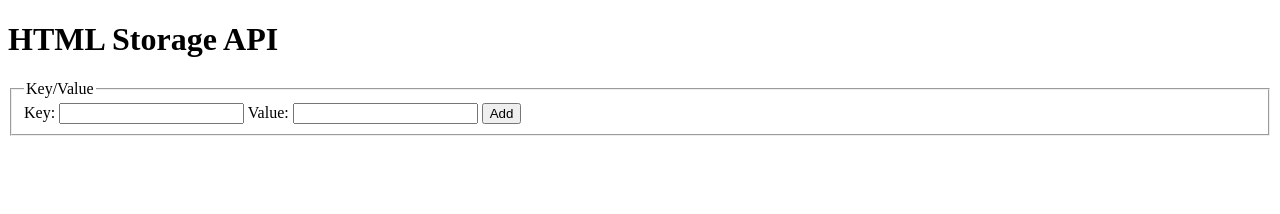
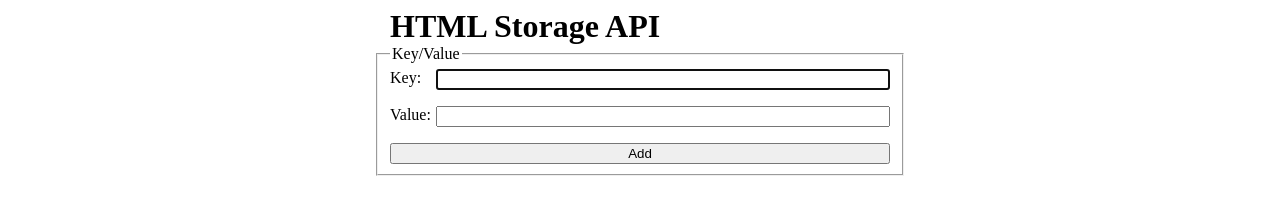
Before and after one commit to LucLucero/DM122_WebStorage, a plain HTML site: page localStorage/index.html in a window 1280 px wide. Drawn offline with Linux system fonts and the light colour scheme.

Commit message:
segundo commit

```diff
--- a/localStorage/index.html
+++ b/localStorage/index.html
@@ -5,7 +5,10 @@
     <meta http-equiv="X-UA-Compatible" content="IE=edge">
     <meta name="viewport" content="width=device-width, initial-scale=1.0">
     <title>HTML5 Storage API</title>
+    <link rel="stylesheet" href="./style/index.css">
 </head>
+
+
 <body>
 
 <!--
@@ -13,21 +16,24 @@
 
 
 -->
+    <h1>HTML Storage API</h1>
 
-<h1>HTML Storage API</h1>
-   <fieldset>
+   <fieldset class="form-fieldset" onsubmit="">
+
     <legend>Key/Value</legend>
+    <form class="form-content">
         <label>
-        Key:
-        <input type="text" name="key">
+            <span>Key:</span>
+            <input type="text" name="key" autofocus>
         </label>
         <label>
-        Value:
+            <span>Value:</span>
             <input type="text" name="Value">
         </label>
         <button>
             Add
         </button>
+    </form>
 
 
    </fieldset>
--- /dev/null
+++ b/localStorage/style/index.css
@@ -0,0 +1,22 @@
+.form-fieldset, h1 {
+
+    max-width: 500px;
+    margin: 0 auto;
+
+}
+
+.form-content {
+
+    display: flex;
+    flex-direction: column;
+    gap: 1rem;
+}
+
+.form-content label {
+
+    display: grid;
+    grid-template-columns: 30px 2fr;
+    gap: 1rem;
+
+
+}
```
Lines whose indentation alone changed are shown as unchanged.
